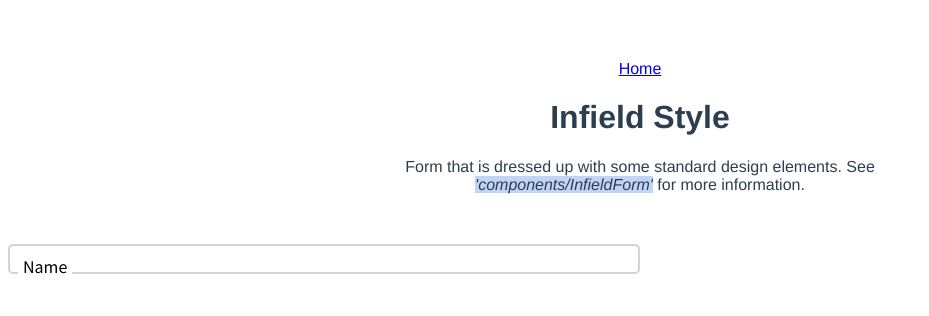
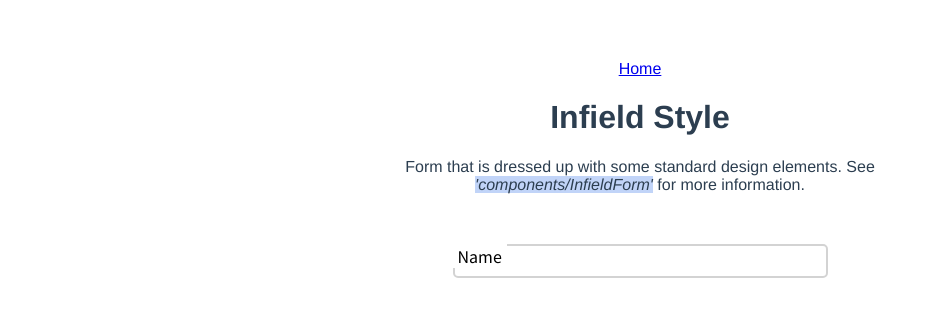
Before and after one commit to nguyntony/mailchimp, a Vue app: page /infield in a window 1280 px wide. Shown: the top 316 px of the page, without its empty margins (0-929 px from the left). Built offline with nearby package versions, Linux system fonts and the light colour scheme.

Commit message:
inline styling

```diff
--- a/src/components/InfieldForm.vue
+++ b/src/components/InfieldForm.vue
@@ -76,7 +76,8 @@ export default {
 form {
   display: flex;
   flex-direction: column;
-  align-content: center;
+  align-items: center;
+  /* justify-content: center; */
   /* position: relative; */
 }
 </style>
--- a/src/components/InfieldInput.vue
+++ b/src/components/InfieldInput.vue
@@ -87,20 +87,21 @@ input {
 }
 .field {
   position: relative;
+  width: 375px;
 }
 
 .form__input {
-  position: absolute;
-  top: 0;
-  left: 0;
-  /* width: 100%; */
+  /* position: absolute; */
+  /* top: 0; */
+  /* left: 0; */
+  width: 100%;
   /* height: 100%; */
   border: 2px solid lightgray;
   border-radius: 5px;
   font-family: inherit;
   /* color: white; */
   outline: none;
-  padding: 10px;
+  padding: 15px;
   background: none;
 }
 .form__input:hover {
@@ -111,8 +112,9 @@ input {
 }
 .form__label {
   position: absolute;
-  left: 10px;
-  top: 10px;
+  /* left: 350px; */
+  /* top: 5px; */
+  left: 0;
   padding: 0 5px;
   color: black;
   cursor: text;
```
